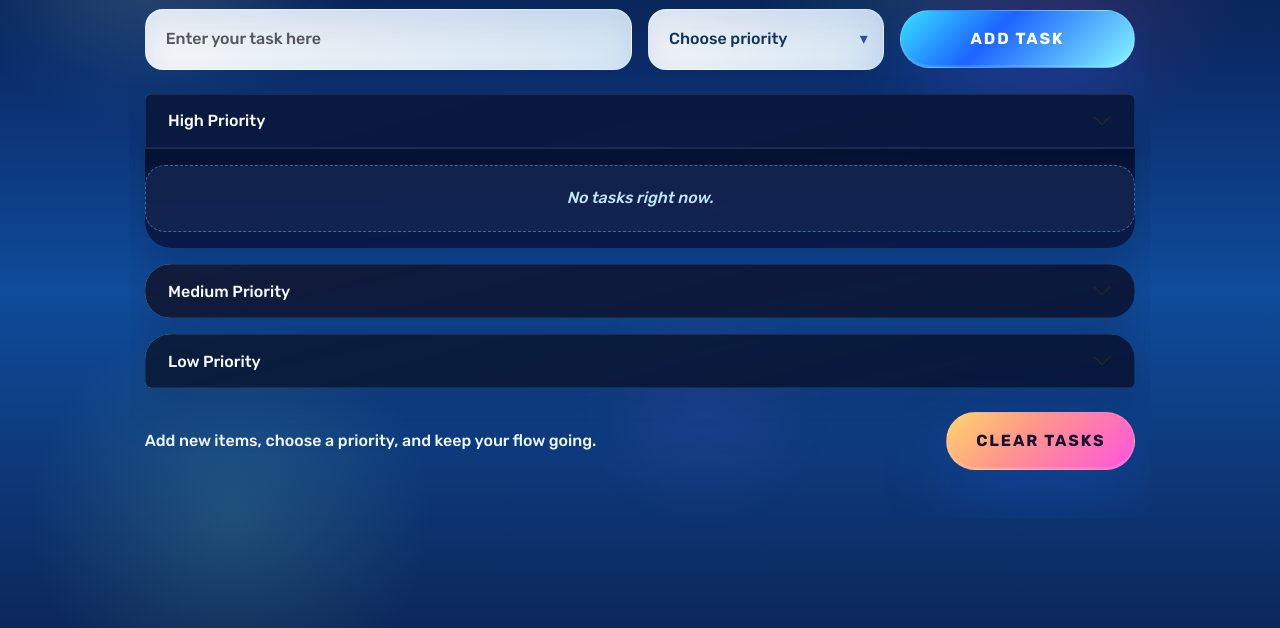
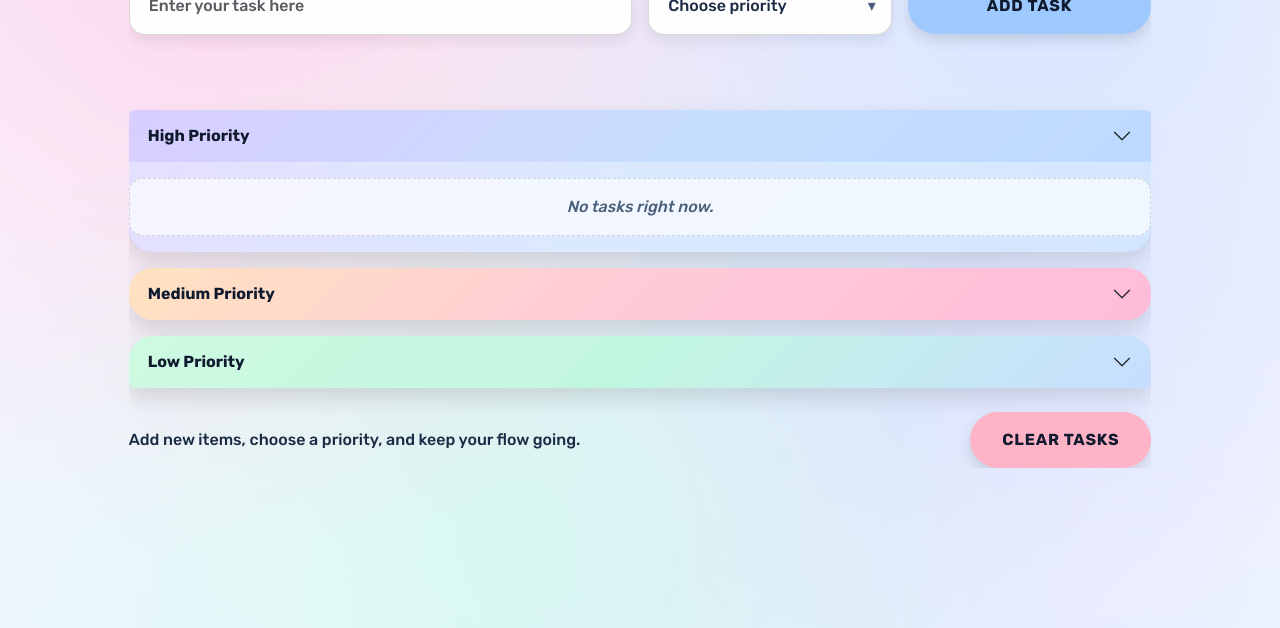
Before and after one commit to 527esilvia-sudo/To-do-list-tutorial, a plain HTML site: page index.html in a window 1280 px wide. Shown: the part 172-800 px from the top of the page. Drawn offline with nearby package versions, Linux system fonts and the light colour scheme.

Commit message:
doneeeeeee

```diff
--- a/styles.css
+++ b/styles.css
@@ -1,91 +1,71 @@
-/* ================================
-   GLOBAL BACKGROUND
-================================ */
 
 body {
     min-height: 100vh;
     margin: 0;
-    font-family: 'Rubik', 'Poppins', system-ui, -apple-system, BlinkMacSystemFont, 'Segoe UI', sans-serif;
-    background: radial-gradient(circle at 12% 12%, rgba(94, 215, 255, 0.18), transparent 16%),
-        radial-gradient(circle at 82% 16%, rgba(255, 85, 165, 0.16), transparent 16%),
-        radial-gradient(circle at 18% 86%, rgba(146, 255, 181, 0.14), transparent 16%),
-        linear-gradient(180deg, #06182f 0%, #0b2c6a 30%, #0f4c9b 58%, #0c275a 100%);
-    color: #eef7ff;
-    overflow-x: hidden;
+    font-family: 'Rubik', 'Poppins', system-ui, sans-serif;
+
+    background:
+        radial-gradient(circle at 18% 12%, rgba(255, 190, 220, .55), transparent 50%),
+        radial-gradient(circle at 82% 18%, rgba(190, 220, 255, .55), transparent 50%),
+        radial-gradient(circle at 40% 88%, rgba(190, 255, 225, .45), transparent 55%),
+        radial-gradient(circle at 70% 75%, rgba(210, 200, 255, .35), transparent 55%),
+        linear-gradient(180deg, #f6f3ff 0%, #faf7ff 40%, #eef6ff 100%);
+
+    color: #1c2b45;
+    animation: fadeIn 0.6s ease;
 }
 
-body::before {
-    content: '';
-    position: fixed;
-    inset: 0;
-    pointer-events: none;
-    background: radial-gradient(circle at 12% 10%, rgba(255, 170, 105, 0.12), transparent 14%),
-        radial-gradient(circle at 70% 12%, rgba(113, 255, 200, 0.12), transparent 14%),
-        radial-gradient(circle at 55% 72%, rgba(151, 102, 255, 0.10), transparent 14%);
+
+
+/* ================================
+   TITLE
+================================ */
+
+.app-title {
+    font-size: clamp(3rem, 5vw, 4.5rem);
+    font-weight: 900;
+    letter-spacing: -0.06em;
+    text-transform: uppercase;
+    color: #2a3550;
+    animation: slideDown 0.6s ease;
+}
+
+@keyframes slideDown {
+    from {
+        transform: translateY(-20px);
+        opacity: 0;
+    }
+
+    to {
+        transform: translateY(0);
+        opacity: 1;
+    }
 }
 
 /* ================================
-   LAYOUT
-================================ */
-
-main {
-    min-height: 100vh;
-}
-
-.page-shell {
-    position: relative;
-    padding-top: 2rem;
-}
-
-/* ================================
-   TOP PANEL
-================================ */
-
-.top-panel {
-    position: relative;
-    padding: 2rem 1rem 3rem;
-}
-
-.app-title {
-    font-size: clamp(3rem, 5vw, 4.6rem);
-    font-weight: 900;
-    letter-spacing: -0.08em;
-    text-transform: uppercase;
-    text-shadow: 0 10px 30px rgba(19, 35, 86, 0.25);
-}
-
-/* ================================
-   INPUTS + DROPDOWN FIX
+   INPUTS
 ================================ */
 
 .form-control,
 .form-select {
-    border-radius: 18px;
-    border: 1px solid rgba(255, 255, 255, 0.18);
-    background: radial-gradient(circle at top left, rgba(255, 255, 255, 0.95), rgba(230, 245, 255, 0.92));
-    color: #0f3559;
-    min-height: 3.8rem;
-    padding: 1rem 1.25rem;
-    box-shadow: inset 0 16px 28px rgba(68, 106, 186, 0.12);
-    display: flex;
-    align-items: center;
+    border-radius: 16px;
+    border: 1px solid rgba(0, 0, 0, .15);
+    background: rgba(255, 255, 255, .95);
+    color: #1c2b45;
+    min-height: 3.6rem;
+    padding: 1rem 1.2rem;
+    box-shadow: 0 6px 14px rgba(0, 0, 0, .08);
+    transition: box-shadow .25s ease, border-color .25s ease;
 }
 
 .form-control:focus,
 .form-select:focus {
-    border-color: #8accff;
-    box-shadow: 0 0 0 0.22rem rgba(110, 179, 255, 0.24);
+    border-color: #8FB7FF;
+    box-shadow: 0 0 0 .2rem rgba(150, 180, 255, .35);
     outline: none;
 }
 
-/* fixes dropdown alignment */
-.button-row {
-    display: flex;
-    align-items: center;
-    gap: 1rem;
-    flex-wrap: wrap;
-}
-
+/* dropdown arrow */
 .priority-select-wrapper {
     position: relative;
 }
@@ -95,153 +75,225 @@ main {
     right: 1rem;
     top: 50%;
     transform: translateY(-50%);
-    pointer-events: none;
-    color: #315487;
+    color: #4a5f7a;
 }
 
 /* ================================
-   BUTTONS (RESTORED FULL STYLE)
+   WARNING
+================================ */
+
+.warning {
+    min-height: 35px;
+    font-size: 1.3rem;
+    font-weight: 700;
+    color: #ff5f5f;
+    margin-bottom: 1rem;
+    animation: pulseWarning 0.4s ease;
+}
+
+@keyframes pulseWarning {
+    from {
+        opacity: 0;
+        transform: scale(.95);
+    }
+
+    to {
+        opacity: 1;
+        transform: scale(1);
+    }
+}
+
+/* ================================
+   BUTTONS — PASTEL POP + MICRO ANIMATIONS
 ================================ */
 
 .btn-bubbly {
-    border: 1px solid rgba(255, 255, 255, 0.16);
+    border: none;
     border-radius: 999px;
-    padding: 1rem 1.8rem;
-    font-weight: 900;
+    padding: 1rem 2rem;
+    font-weight: 800;
+    letter-spacing: .05em;
     text-transform: uppercase;
-    letter-spacing: 0.12em;
-    box-shadow: 0 26px 68px rgba(28, 100, 245, 0.28),
-        inset 0 -2px 0 rgba(255, 255, 255, 0.12);
-    transition: transform 180ms ease, box-shadow 180ms ease, filter 180ms ease;
-    position: relative;
-    overflow: hidden;
+    transition: background-color .25s ease, transform .25s ease, box-shadow .25s ease;
+    box-shadow: 0 6px 14px rgba(0, 0, 0, .12);
+    cursor: pointer;
 }
 
-.btn-bubbly:hover {
-    transform: translateY(-3px);
-    filter: brightness(1.08);
-}
-
+/* Pastel bases */
 .btn-add {
-    color: #ffffff;
-    background: linear-gradient(135deg, #38e0ff 0%, #1c63ff 40%, #86f6ff 100%);
+    background: #9EC9FF;
+    /* lighter sky blue */
+    color: #0f1a2e;
 }
 
 .btn-clear {
-    color: #19102f;
-    background: linear-gradient(135deg, #ffd66b 0%, #ff978a 40%, #ff53df 100%);
+    background: #FFB3C7;
+    /* lighter blush */
+    color: #0f1a2e;
+}
+
+/* Hover = brighten (v4 behavior) */
+.btn-add:hover {
+    background: #B3D7FF;
+    transform: translateY(-3px);
+    box-shadow: 0 10px 22px rgba(0, 0, 0, .18);
+}
+
+.btn-clear:hover {
+    background: #FFC4D4;
+    transform: translateY(-3px);
+    box-shadow: 0 10px 22px rgba(0, 0, 0, .18);
+}
+
+/* Click animation */
+.btn-bubbly:active {
+    transform: scale(.96);
 }
 
 /* ================================
-   TASK ROWS (UNCHANGED STYLE)
+   CHECKMARK BUTTON (task complete)
+================================ */
+
+.complete-btn {
+    background: #A8F2D4;
+    /* mint */
+    border: none;
+    color: #0f1a2e;
+    border-radius: 10px;
+    padding: .4rem .7rem;
+    font-weight: 700;
+    transition: background-color .25s ease, transform .25s ease;
+}
+
+.complete-btn:hover {
+    background: #B8F7DD;
+    transform: scale(1.08);
+}
+
+.complete-btn:active {
+    transform: scale(.95);
+}
+
+/* ================================
+   ACCORDION PANELS — LIGHTER GRADIENT MIX
+================================ */
+
+.priority-panel {
+    border-radius: 1.5rem;
+    overflow: hidden;
+    margin-bottom: 1rem;
+    box-shadow: 0 10px 22px rgba(0, 0, 0, .12);
+    transition: transform .25s ease, filter .25s ease;
+}
+
+/* Mixed pastel gradients */
+.priority-panel.high-panel {
+    background: linear-gradient(135deg, #C7B8FF, #AFCFFF, #9EC9FF);
+}
+
+.priority-panel.medium-panel {
+    background: linear-gradient(135deg, #FFD6A5, #FFB3C7, #FF9EC8);
+}
+
+.priority-panel.low-panel {
+    background: linear-gradient(135deg, #B8F7D4, #A8F2D4, #AFCFFF);
+}
+
+/* Hover = brighten slightly (v4 behavior) */
+.priority-panel:hover {
+    transform: translateY(-3px);
+    filter: brightness(1.06);
+}
+
+/* ================================
+   ACCORDION HEADER — PERFECT ALIGNMENT
+================================ */
+
+.accordion-button {
+    display: flex;
+    align-items: center;
+    padding: 1rem 1.2rem;
+
+    background: rgba(255, 255, 255, .3);
+    color: #0f1a2e;
+    font-weight: 700;
+
+    transition: background-color .25s ease, color .25s ease;
+}
+
+/* FIX: perfect alignment across all headers */
+.accordion-button span:first-child {
+    flex-basis: 60%;
+    /* title column */
+}
+
+.panel-label {
+    flex-basis: 40%;
+    /* counter column */
+    text-align: right;
+    font-weight: 800;
+    font-size: 1rem;
+    opacity: .95;
+}
+
+/* Open state */
+.accordion-button:not(.collapsed) {
+    background: rgba(255, 255, 255, .45);
+    color: #0a1324;
+}
+
+/* remove Bootstrap focus glow */
+.accordion-button:focus {
+    box-shadow: none;
+}
+
+/* ================================
+   ACCORDION BODY — TINTED
+================================ */
+
+.accordion-body {
+    background: rgba(255, 255, 255, .55);
+    padding: 1rem;
+    border-radius: 0 0 1.5rem 1.5rem;
+    animation: fadeIn .4s ease;
+}
+
+/* ================================
+   TASK ITEMS
 ================================ */
 
 .d-flex.justify-content-between.align-items-center.mb-2.p-2.border.rounded {
-    background: rgba(12, 35, 85, 0.75);
-    border: 1px solid rgba(120, 180, 255, 0.25) !important;
-    border-radius: 16px !important;
-    color: #f5fbff;
+    background: rgba(255, 255, 255, .75);
+    border: 1px solid rgba(0, 0, 0, .1) !important;
+    border-radius: 14px !important;
+    padding: 1rem !important;
+    color: #1c2b45;
+    transition: transform .2s ease, background-color .2s ease;
 }
 
-.d-flex.justify-content-between.align-items-center span {
-    color: #ffffff;
+/* hover for task rows */
+.d-flex.justify-content-between.align-items-center.mb-2.p-2.border.rounded:hover {
+    background: rgba(255, 255, 255, .95);
+    transform: translateY(-2px);
 }
 
-.d-flex.justify-content-between.align-items-center button {
-    margin-left: 1rem;
+/* task text */
+.task-text {
+    font-size: 1.2rem;
+    font-weight: 500;
 }
 
-/* ================================
-   ACCORDION BASE
-================================ */
-
-.priority-accordion {
-    margin-top: 1rem;
+/* completed tasks */
+.completed-box {
+    background: rgba(140, 220, 170, .55) !important;
 }
 
-.priority-panel {
-    border-radius: 1.6rem;
-    overflow: hidden;
-    box-shadow: 0 20px 48px rgba(2, 15, 45, 0.18);
-}
-
-/* ================================
-   HIGH / MED / LOW BANNERS (RESTORED)
-================================ */
-
-.priority-panel.high-panel {
-    background: linear-gradient(165deg, rgba(49, 122, 255, 0.9), rgba(86, 190, 255, 0.2));
-}
-
-.priority-panel.medium-panel {
-    background: linear-gradient(165deg, rgba(255, 180, 90, 0.92), rgba(255, 110, 155, 0.18));
-}
-
-.priority-panel.low-panel {
-    background: linear-gradient(165deg, rgba(90, 255, 189, 0.88), rgba(80, 135, 255, 0.18));
-}
-
-/* subtle glow overlay */
-.priority-panel::before {
-    content: '';
-    position: absolute;
-    inset: 0;
-    opacity: 0.16;
-    pointer-events: none;
-}
-
-/* ================================
-   ACCORDION HEADER (FIXED BUT ORIGINAL LOOK)
-================================ */
-
-.accordion-button {
-    background: rgba(9, 22, 58, 0.96);
-    color: #f8fcff;
-    padding: 1rem 1.4rem;
-    border: 1px solid rgba(255, 255, 255, 0.08);
-    transition: 180ms ease;
-    display: flex;
-    align-items: center;
-    justify-content: space-between;
-    width: 100%;
-}
-
-.accordion-button:hover {
-    background: linear-gradient(135deg, rgba(91, 205, 255, 0.18), rgba(44, 106, 248, 0.96));
-    transform: translateY(-1px);
-}
-
-.accordion-button:not(.collapsed) {
-    background: linear-gradient(135deg, rgba(255, 245, 160, 0.18), rgba(68, 122, 255, 0.95));
-}
-
-/* ================================
-   ACCORDION BODY
-================================ */
-
-.accordion-body {
-    background: linear-gradient(180deg, rgba(3, 17, 47, 0.98), rgba(7, 23, 68, 0.95));
-    padding: 4rem 5rem;
-    border-top: 1px solid rgba(255, 255, 255, 0.08);
-}
-
-/* ================================
-   LIST ITEMS
-================================ */
-
-.priority-list {
-    list-style: none;
-    margin: 0;
-    padding: 0;
-}
-
-.priority-list li {
-    background: linear-gradient(135deg, rgba(18, 58, 151, 0.96), rgba(10, 31, 95, 0.94));
-    border: 1px solid rgba(115, 188, 255, 0.24);
-    border-radius: 18px;
-    padding: 1rem 1.1rem;
-    margin-bottom: 0.95rem;
-    color: #f1f8ff;
+span.completed {
+    text-decoration: line-through;
+    text-decoration-thickness: 2px;
+    text-decoration-color: rgba(255, 255, 255, .95);
+    color: #ffffff;
+    opacity: 1;
 }
 
 /* ================================
@@ -249,26 +301,12 @@ main {
 ================================ */
 
 .empty-message {
-    padding: 1.3rem 1rem;
-    border-radius: 20px;
-    background: rgba(21, 39, 83, 0.78);
-    border: 1px dashed rgba(156, 231, 255, 0.36);
-    color: #c5e4ff;
+    padding: 1rem;
+    border-radius: 14px;
+    background: rgba(255, 255, 255, .65);
+    border: 1px dashed rgba(0, 0, 0, .15);
+    color: #4a5f7a;
     text-align: center;
     font-style: italic;
+    animation: fadeIn .4s ease;
 }
-.completed-box {
-    background: rgba(0, 100, 0, 0.5) !important;
-}
-.d-flex.justify-content-between.align-items-center span.completed {
-    text-decoration: line-through;
-    opacity: 0.6;
-}
-.panel-label {
-    margin-left: auto;
-}
-.task-text {
-    font-size: 1.25rem;
-    font-weight: 500;
-    font: size 900px;
-}
```
